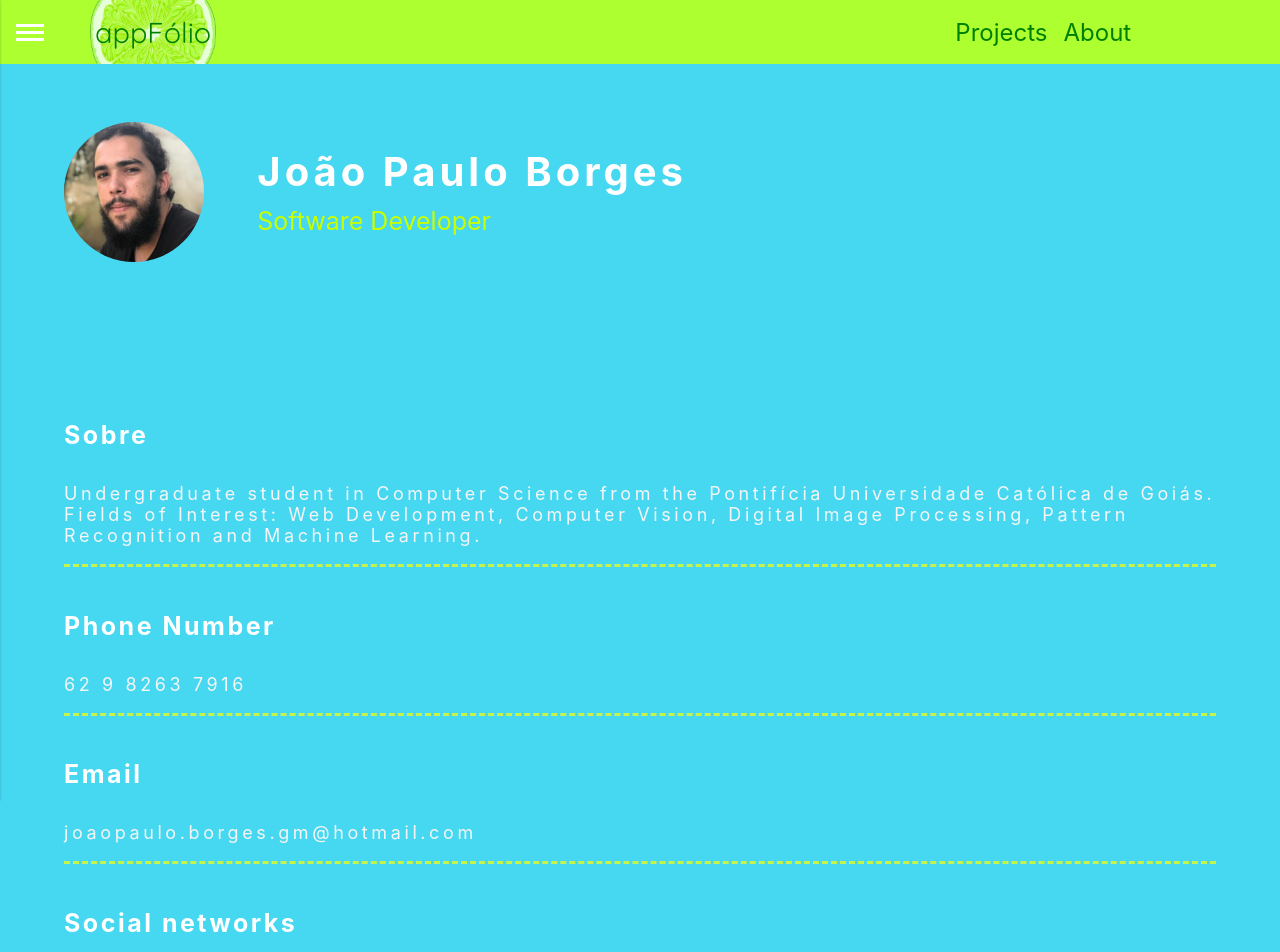
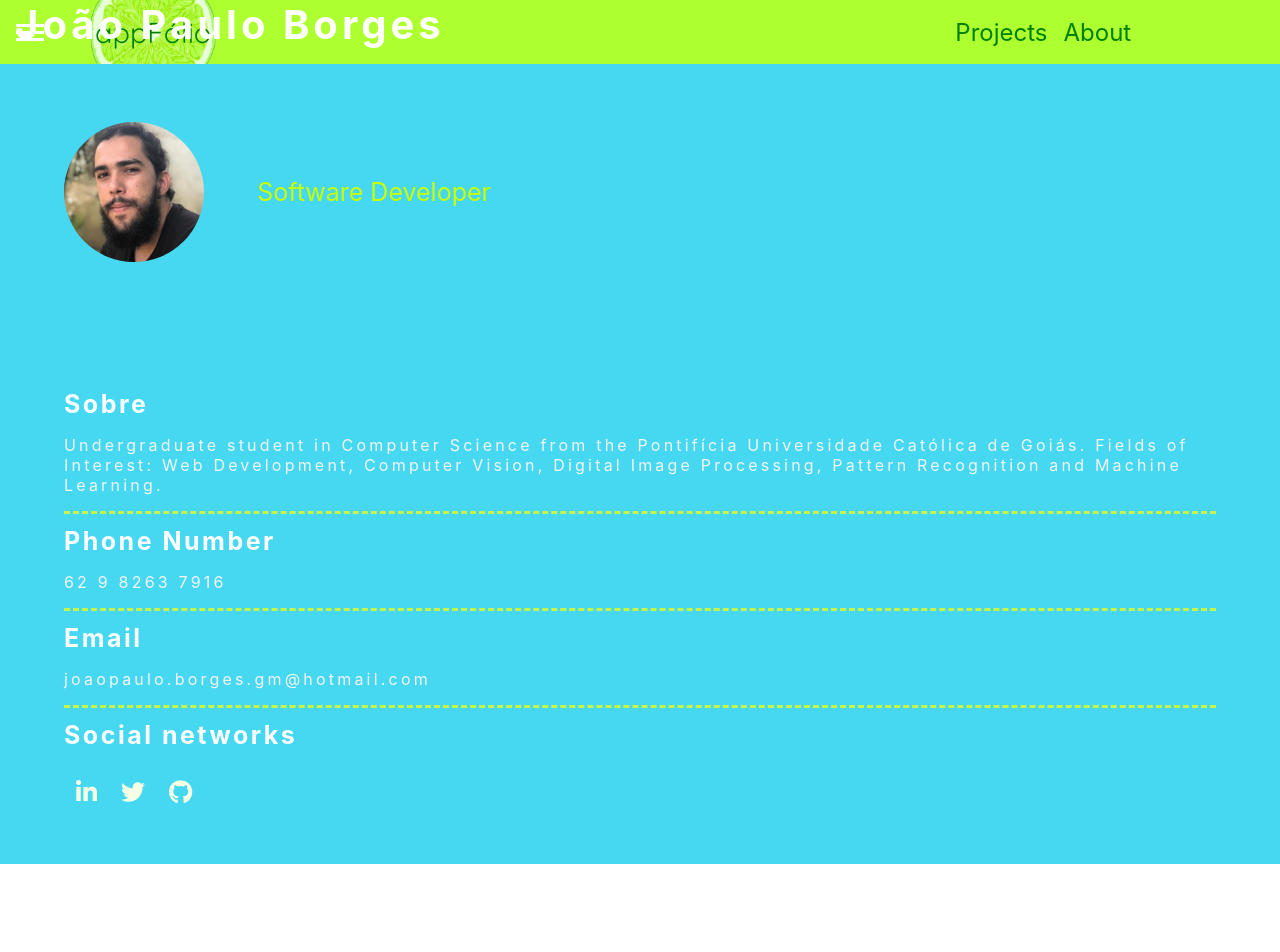
Before and after one commit to JoaoPauloBorges/appfolio, a React (Create React App) app: page /about in a window 1280 px wide. Shown: the top 952 px of the page. After the commit the page ends 864 px from the top, so only its background shows below. Built offline with nearby package versions, Linux system fonts and the light colour scheme.

Commit message:
colocando video bg

```diff
--- a/public/index.html
+++ b/public/index.html
@@ -27,6 +27,8 @@
       Learn how to configure a non-root public URL by running `npm run build`.
     -->
     <title>appFolio</title>
+    <script src="https://kit.fontawesome.com/a7634d3729.js" crossorigin="anonymous"></script>
+
   </head>
   <body>
     <noscript>You need to enable JavaScript to run this app.</noscript>
--- a/src/App.tsx
+++ b/src/App.tsx
@@ -5,6 +5,7 @@ import { Switch, Route } from 'react-router-dom'
 import Toolbar from "./components/Toolbar/Toolbar";
 import About from "./components/About/About";
 import Home from "./components/Home/Home";
+import Projects from "./components/Projects/Projects";
 
 export default function App() {
 
@@ -27,11 +28,3 @@ function Main() {
     </main>
   );
 }
-
-function Projects() {
-  return (
-    <div>
-      <h1>Welcome to projects</h1>
-    </div>
-  );
-}
--- a/src/components/Cv/Cv.css
+++ b/src/components/Cv/Cv.css
@@ -29,7 +29,7 @@ h2 {
   margin: 0;
   color: rgb(200, 255, 0);
   padding-left: 15px;
-  font-size: 15px;
+  font-size: 18px;
   text-transform: capitalize;
 }
 
@@ -43,10 +43,11 @@ h2 {
   padding-top: 10px;
   font-size: 25px;
   letter-spacing: 0.1em;
+  margin: 2px 0;
 }
 
 .body p {
-  font-size: 18px;
+  font-size: 16px;
   color: whitesmoke;
   letter-spacing: 0.2em;
 }
@@ -72,6 +73,18 @@ h2 {
   object-fit: cover;
 }
 
+p a {
+  text-decoration: none !important;
+  color: rgb(245, 255, 228) !important;
+}
+p a:hover {
+  color: yellow !important;
+}
+
+body p {
+  word-wrap: break-word;
+}
+
 @media (min-width: 700px) {
   .card-avatar {
     height: 140px;
@@ -84,13 +97,6 @@ h2 {
     grid-gap: 1em;
   }
 
-  p a {
-    text-decoration: none !important;
-    color: black !important;
-  }
-  p a:hover {
-    color: yellow !important;
-  }
   .header h2 {
     font-size: 40px;
   }
@@ -98,3 +104,14 @@ h2 {
     font-size: 25px;
   }
 }
+
+.socialNetworks {
+ display: flex;
+}
+
+
+/* overired */
+
+.MuiIconButton-root {
+  color: inherit !important;
+}
--- a/src/components/Cv/Cv.tsx
+++ b/src/components/Cv/Cv.tsx
@@ -1,4 +1,5 @@
 import React from "react"
+import IconButton from '@material-ui/core/IconButton';
 
 import JProfile from "../../assets/jp.jpeg";
 import "./Cv.css";
@@ -34,8 +35,20 @@ Fields of Interest: Web Development, Computer Vision, Digital Image Processing,
                         </div>
                         <div>
                             <h4>Social networks</h4>
-                            <p><a href="https://linkedin.com/in/joao-paulo-borges">
-                                linkedin.com/in/joao-paulo-borges</a></p>
+                            <div className="socialNetworks">
+                                <p><a href="https://linkedin.com/in/joao-paulo-borges"
+                                    rel="noopener noreferrer" target="_blank">
+                                    <IconButton><i className="fab fa-linkedin-in"></i></IconButton></a>
+                                </p>
+                                <p><a href="https://twitter.com/gm_joaopaulo"
+                                    rel="noopener noreferrer" target="_blank">
+                                    <IconButton><i className="fab fa-twitter"></i></IconButton></a>
+                                </p>
+                                <p><a href="https://github.com/joaopauloborges"
+                                    rel="noopener noreferrer" target="_blank">
+                                    <IconButton><i className="fab fa-github"></i></IconButton></a>
+                                </p>
+                            </div>
                         </div>
                     </div>
                 </section>
--- a/src/components/Home/Home.tsx
+++ b/src/components/Home/Home.tsx
@@ -1,4 +1,4 @@
-import React from "react"
+import React from "react";
 import Banner from "../Banner/Banner";
 
 const Home = () => {
--- /dev/null
+++ b/src/components/Projects/Projects.css
@@ -0,0 +1,34 @@
+
+.bannervid {
+    position: relative;
+    width: 100%;
+    height: 90px;
+    margin-bottom: 10px;
+}
+
+.bannervid video, h2 {
+    width: 50%;
+    height: 100%;
+    position: absolute;
+    top: 0;
+    left: 0;
+}
+
+.bannervid video {
+    object-fit: fill;
+}
+
+.bannervid h2 {
+    z-index: 10;
+    font-family: 'Poppins', sans-serif;
+    background-color: #ffffff;
+    font-size: 3rem;
+    text-transform: uppercase;
+    mix-blend-mode: screen;
+}
+
+@media (min-width: 640px) {
+    .bannervid h2 {
+        font-size: 5rem;
+    }
+}
--- /dev/null
+++ b/src/components/Projects/Projects.tsx
@@ -0,0 +1,23 @@
+import React from "react"
+
+import "./Projects.css";
+import ocean from "../../assets/oceanlite.mp4";
+
+const Projects: React.FC = () => {
+
+    return (
+    <section >
+        <div className="bannervid">
+            <video autoPlay muted loop>
+                <source src={ocean} type="video/mp4" />
+            </video>
+            <h2>Projects</h2>
+        </div>
+        <div style={{maxWidth: "90%", margin: "0 auto"}}>
+            <div className="card">.</div>
+        </div>
+    </section>
+    );
+}
+
+export default Projects;
--- a/src/components/SideDrawer/SideDrawer.css
+++ b/src/components/SideDrawer/SideDrawer.css
@@ -8,14 +8,14 @@
   width: 70%;
   max-width: 300px;
   z-index: 200;
-  transform: translateX(-101%);
-  transition: 0.3s cubic-bezier(1, 0.05, 0.58, 1)
+  transform: translateX(-105%);
+  transition: 0.25s cubic-bezier(1, 0.05, 0.58, 1)
 }
 
 .side-drawer.open {
   height: 100%;
   transform: translateX(0%);
-  transition: 0.4s cubic-bezier(0.05, 0.88, 0.36, 1);
+  transition: 0.35s cubic-bezier(0.05, 0.88, 0.36, 1);
 }
 .side-drawer ul {
   list-style: none;
--- a/src/components/Toolbar/Toolbar.css
+++ b/src/components/Toolbar/Toolbar.css
@@ -37,7 +37,17 @@
   font-size: 1.5rem;
 }
 
-@media (max-width: 640px) {
+@media (max-width: 330px) {
+  .toolbar_navigation-items {
+    margin-right: 1%;
+    font-size: 1rem;
+  }
+  .toolbar__logo {
+    margin-left: 0.3rem;
+  }
+}
+
+@media (max-width: 640px) and (min-width: 331px) {
   .toolbar_navigation-items {
     margin-right: 5%;
     font-size: 1.2rem;
--- a/src/declaration.d.ts
+++ b/src/declaration.d.ts
@@ -1 +1,4 @@
-declare module "*.png | *.webp | *.jpeg";
+declare module '*.mp4' {
+    const src: string;
+    export default src;
+}
```
Also changed, not shown: 2 other files (tests, documents, lock files or other folders).
